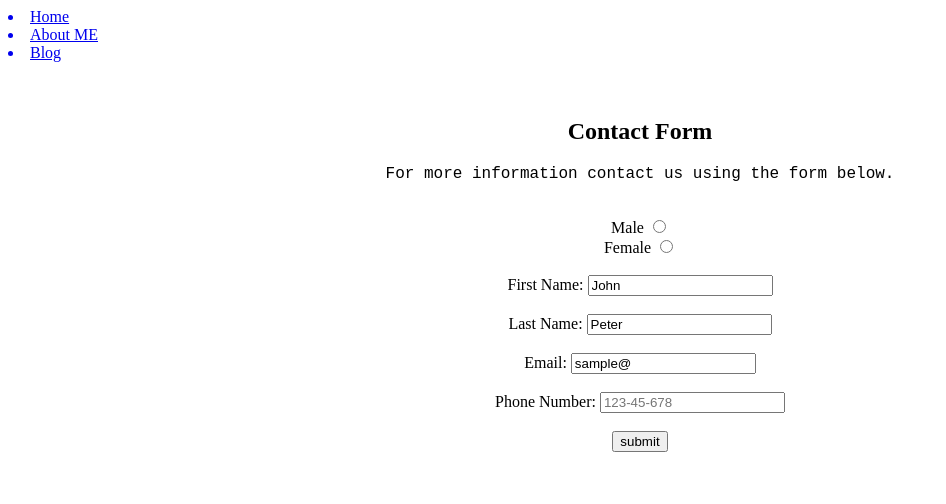
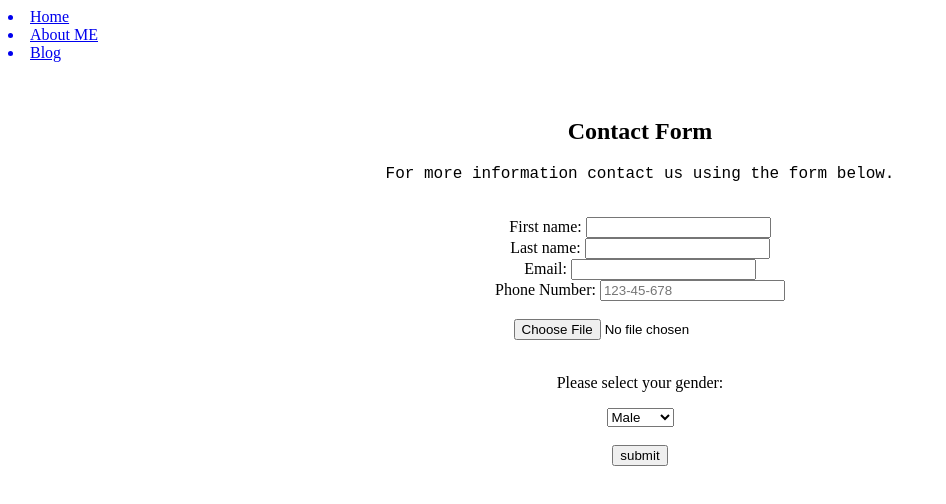
Before and after one commit to gabiadochris/Portfolio, a plain HTML site: page contact us.html in a window 1280 px wide. Shown: the whole page, without its empty margins (0-946 px from the left). Drawn offline with Linux system fonts and the light colour scheme.

Commit message:
first commit

```diff
--- a/contact us.html
+++ b/contact us.html
@@ -29,39 +29,38 @@
 
        <form action="/diamondheartmentorshipalliance@gmail.com">
 
-         <label for="male">Male</label>
-         <input type="radio" id="male" name="gender" value="male">
+
+
+
+
+
+         First name: <input type = "text" name = "first_name" />
          <br>
-
-         <label for="female">Female</label>
-         <input  type="radio" id="female" name="gender" value="female">
+         Last name: <input type = "text" name = "last_name" />
          <br>
+         Email: <input type = "text" email = "Email" />
            <br>
-        <label for="fname">First Name:</label>
-         <input type="text" id="fname"
-       name="fname" value="John">
-        <br>
-        <br>
-        <label for="lname">Last Name:</label>
-        <input type="text" id="inlame"
-       name="lname" value="Peter">
-       <br>
-       <br>
-
-       <label for="email">Email:</label>
-        <input type="text" id="email"
-        name="email" value="sample@">
-        <br>
-        <br>
-
            <label for="phone">Phone Number:</label>
            <input type="tel" id="phone"
            name="phone" placeholder="123-45-678" pattern="[0-9]{3}-[0-9]{2}-[0-9]{3}" required>
            <br>
            <br>
 
+           <input type = "file" name = "fileupload" accept = "image/*" />
+            <br>
 
 
+
+         <br>
+       <p>Please select your gender:</p>
+
+         <select name = "dropdown">
+            <option value = "Male" selected>Male</option>
+            <option value = "Female">Female</option>
+         </select>
+
+         <br>
+         <br>
         <button type="submit"form="nameform"
         value="submit">submit</button>
         </form>
```
Lines whose indentation alone changed are shown as unchanged.
